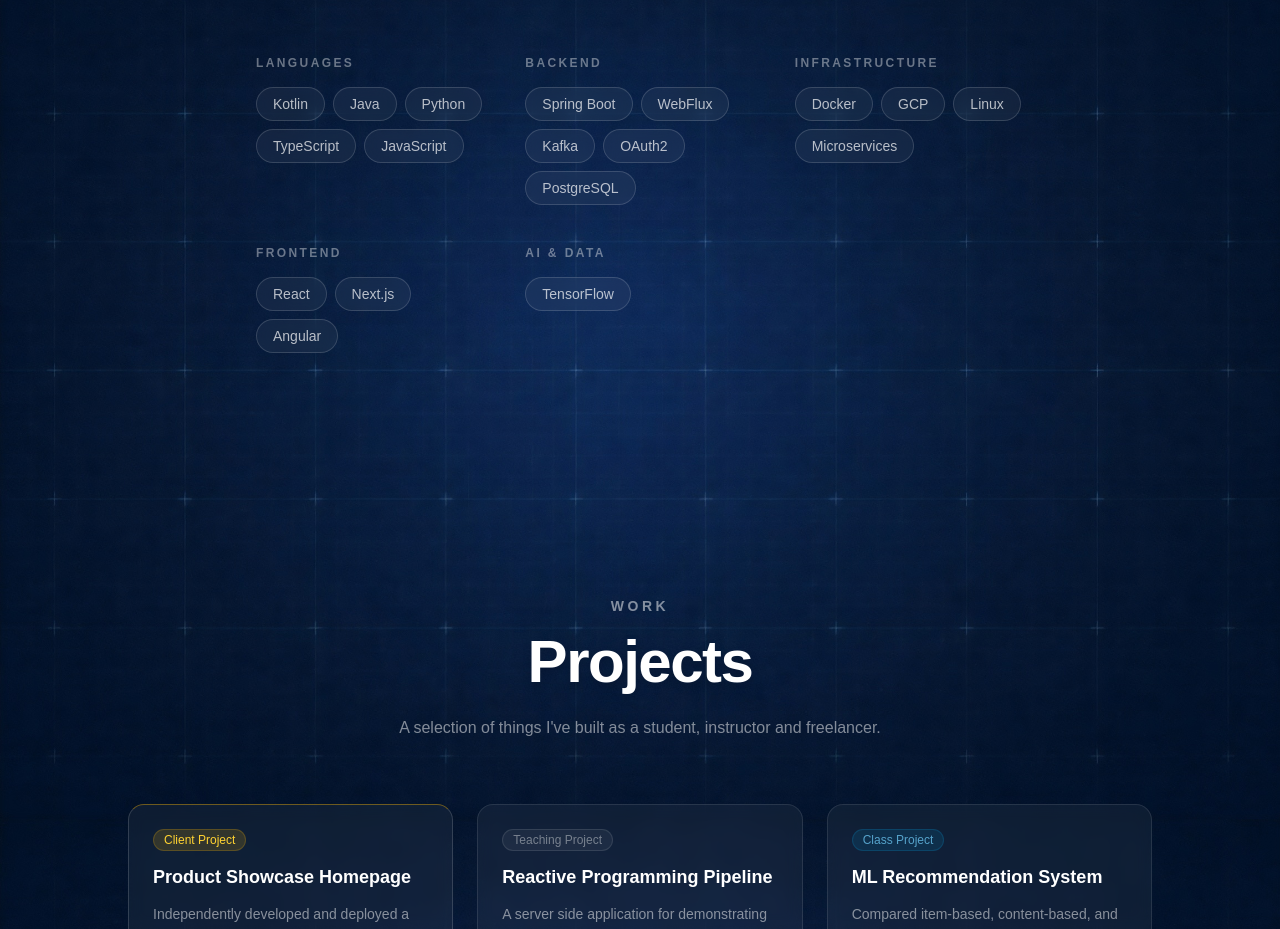
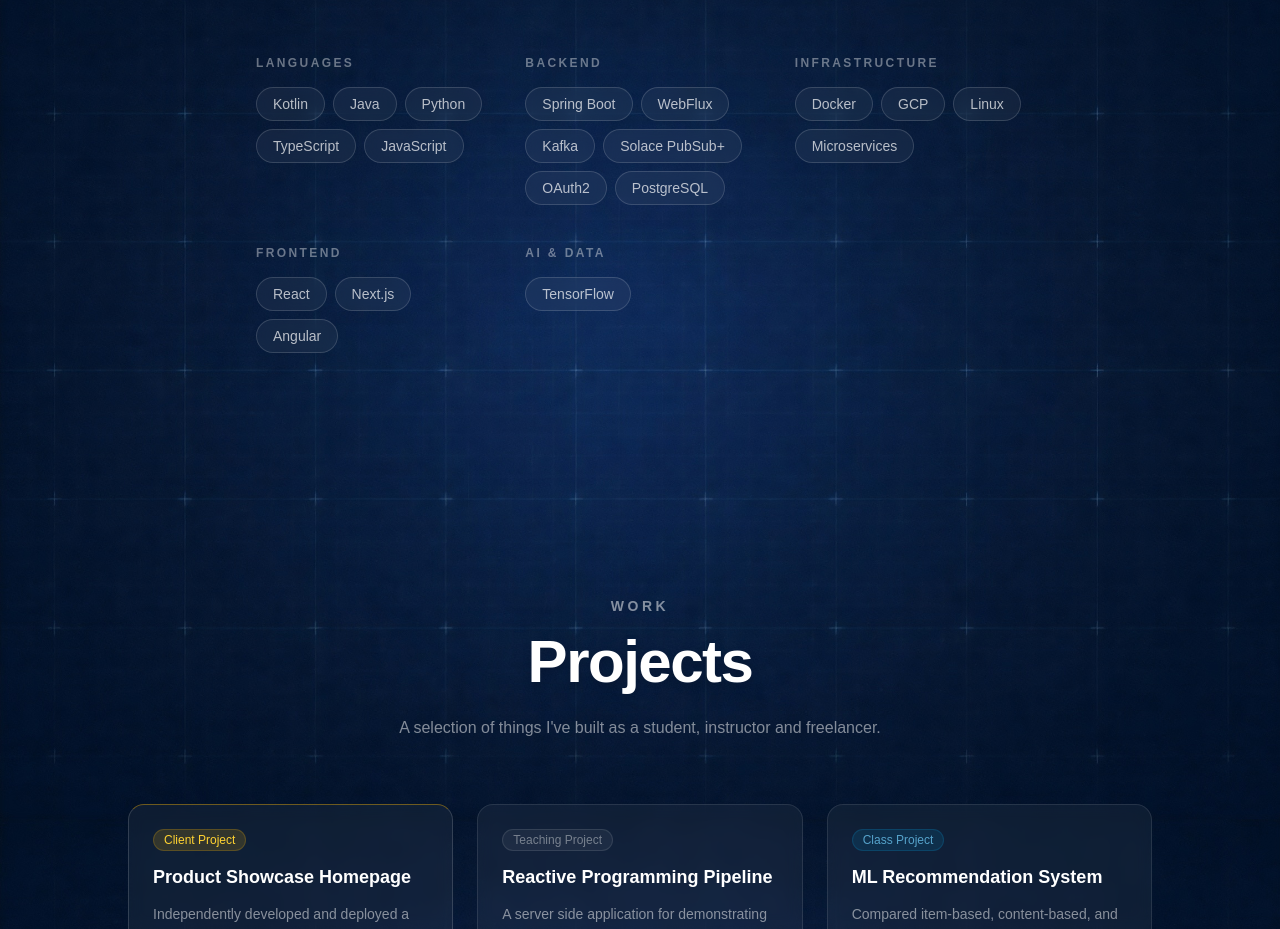
Before and after one commit to saintrivers/saintrivers_portfolio, a Next.js app: page / in a window 1280 px wide. Shown: the part 1100-2029 px from the top of the page. Built offline with nearby package versions, Linux system fonts and the light colour scheme.

Commit message:
included solace pubsub

```diff
--- a/app/content.ts
+++ b/app/content.ts
@@ -149,7 +149,7 @@
 
 export const skillGroups = [
   { category: 'Languages', skills: ['Kotlin', 'Java', 'Python', 'TypeScript', 'JavaScript'] },
-  { category: 'Backend', skills: ['Spring Boot', 'WebFlux', 'Kafka', 'OAuth2', 'PostgreSQL'] },
+  { category: 'Backend', skills: ['Spring Boot', 'WebFlux', 'Kafka', 'Solace PubSub+', 'OAuth2', 'PostgreSQL'] },
   { category: 'Infrastructure', skills: ['Docker', 'GCP', 'Linux', 'Microservices'] },
   { category: 'Frontend', skills: ['React', 'Next.js', 'Angular'] },
   { category: 'AI & Data', skills: ['TensorFlow'] },
```
